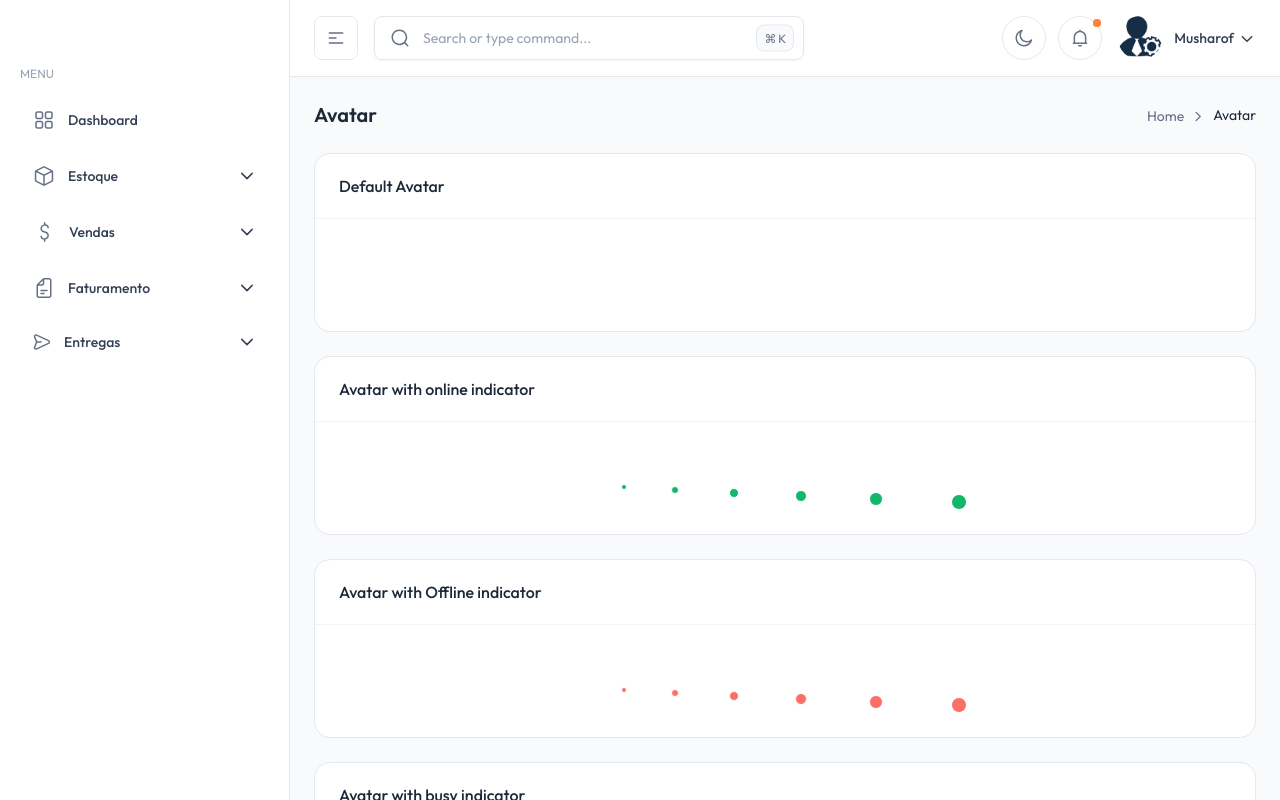
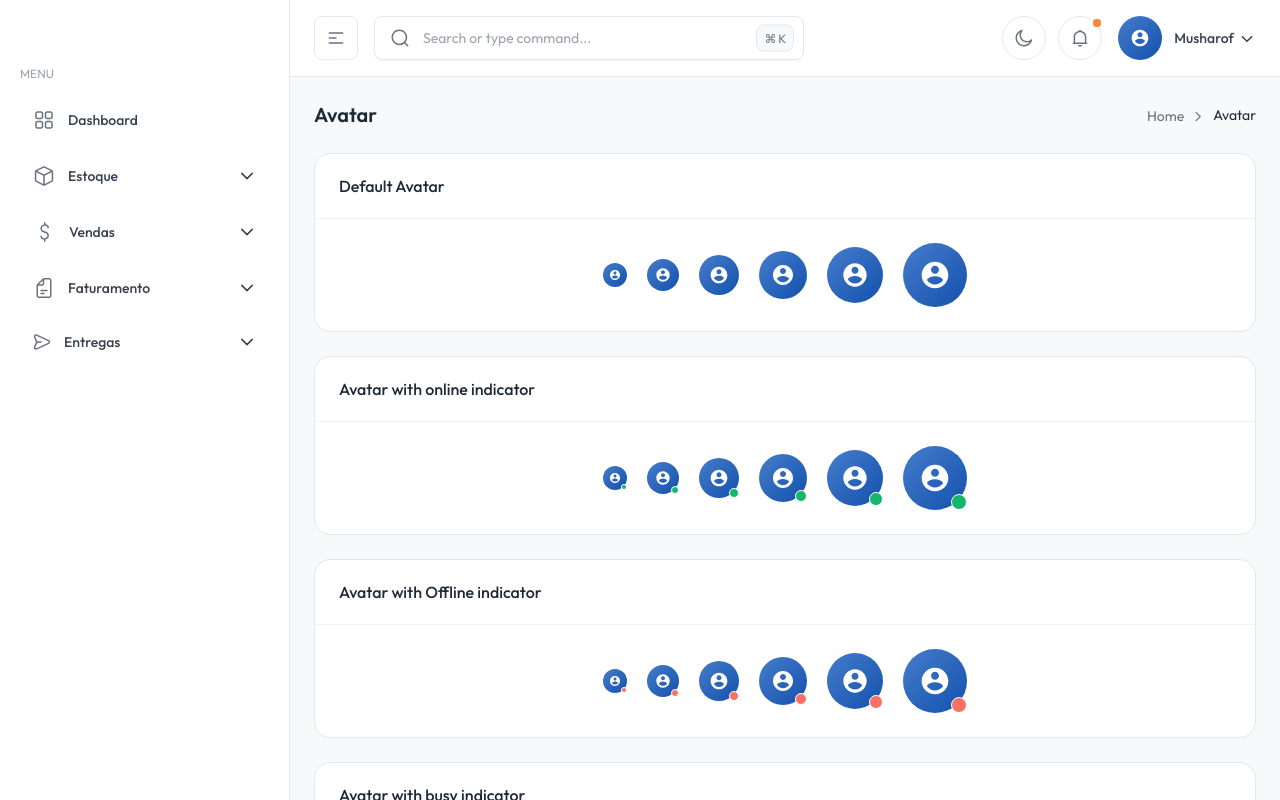
Before and after one commit to ec-univesp/admin-loja-disco, a Next.js app: page /avatars in a window 1280 px wide. Shown: the top 800 px of the page. Built offline with nearby package versions, Linux system fonts and the light colour scheme.

Commit message:
adjust styles and avatar

```diff
--- a/src/app/globals.css
+++ b/src/app/globals.css
@@ -51,32 +51,32 @@
   --color-brand-900: #061050;
   --color-brand-950: #040830;
 
-  --color-blue-light-25: #f5fbff;
-  --color-blue-light-50: #f0f9ff;
-  --color-blue-light-100: #e0f2fe;
-  --color-blue-light-200: #b9e6fe;
-  --color-blue-light-300: #7cd4fd;
-  --color-blue-light-400: #36bffa;
-  --color-blue-light-500: #0ba5ec;
-  --color-blue-light-600: #0086c9;
-  --color-blue-light-700: #026aa2;
-  --color-blue-light-800: #065986;
-  --color-blue-light-900: #0b4a6f;
-  --color-blue-light-950: #062c41;
+  --color-blue-light-25: #f0f6fc;
+  --color-blue-light-50: #e6f1fa;
+  --color-blue-light-100: #cce3f5;
+  --color-blue-light-200: #99c7eb;
+  --color-blue-light-300: #66abe1;
+  --color-blue-light-400: #3390d7;
+  --color-blue-light-500: #1565c0;
+  --color-blue-light-600: #1250ad;
+  --color-blue-light-700: #0e3a9a;
+  --color-blue-light-800: #0a2573;
+  --color-blue-light-900: #061050;
+  --color-blue-light-950: #040830;
 
-  --color-gray-25: #fcfcfd;
-  --color-gray-50: #f9fafb;
-  --color-gray-100: #f2f4f7;
-  --color-gray-200: #e4e7ec;
-  --color-gray-300: #d0d5dd;
-  --color-gray-400: #98a2b3;
-  --color-gray-500: #667085;
-  --color-gray-600: #475467;
-  --color-gray-700: #344054;
-  --color-gray-800: #1d2939;
-  --color-gray-900: #101828;
-  --color-gray-950: #0c111d;
-  --color-gray-dark: #1a2231;
+  --color-gray-25: #fafbfc;
+  --color-gray-50: #f8f9fa;
+  --color-gray-100: #eef2f5;
+  --color-gray-200: #e3e8ef;
+  --color-gray-300: #cdd5e0;
+  --color-gray-400: #9ca3af;
+  --color-gray-500: #6b7280;
+  --color-gray-600: #4b5563;
+  --color-gray-700: #374151;
+  --color-gray-800: #1f2937;
+  --color-gray-900: #111827;
+  --color-gray-950: #030712;
+  --color-gray-dark: #0f1419;
 
   --color-orange-25: #fffaf5;
   --color-orange-50: #fff6ed;
@@ -135,19 +135,19 @@
   --color-theme-purple-500: #7a5af8;
 
   --shadow-theme-md:
-    0px 4px 8px -2px rgba(16, 24, 40, 0.1), 0px 2px 4px -2px rgba(16, 24, 40, 0.06);
+    0px 4px 8px -2px rgba(10, 14, 39, 0.1), 0px 2px 4px -2px rgba(10, 14, 39, 0.06);
   --shadow-theme-lg:
-    0px 12px 16px -4px rgba(16, 24, 40, 0.08), 0px 4px 6px -2px rgba(16, 24, 40, 0.03);
-  --shadow-theme-sm: 0px 1px 3px 0px rgba(16, 24, 40, 0.1), 0px 1px 2px 0px rgba(16, 24, 40, 0.06);
-  --shadow-theme-xs: 0px 1px 2px 0px rgba(16, 24, 40, 0.05);
+    0px 12px 16px -4px rgba(10, 14, 39, 0.08), 0px 4px 6px -2px rgba(10, 14, 39, 0.03);
+  --shadow-theme-sm: 0px 1px 3px 0px rgba(10, 14, 39, 0.1), 0px 1px 2px 0px rgba(10, 14, 39, 0.06);
+  --shadow-theme-xs: 0px 1px 2px 0px rgba(10, 14, 39, 0.05);
   --shadow-theme-xl:
-    0px 20px 24px -4px rgba(16, 24, 40, 0.08), 0px 8px 8px -4px rgba(16, 24, 40, 0.03);
+    0px 20px 24px -4px rgba(10, 14, 39, 0.08), 0px 8px 8px -4px rgba(10, 14, 39, 0.03);
   --shadow-datepicker: -5px 0 0 #262d3c, 5px 0 0 #262d3c;
-  --shadow-focus-ring: 0px 0px 0px 4px rgba(70, 95, 255, 0.12);
+  --shadow-focus-ring: 0px 0px 0px 4px rgba(21, 101, 192, 0.12);
   --shadow-slider-navigation:
     0px 1px 2px 0px rgba(16, 24, 40, 0.1), 0px 1px 3px 0px rgba(16, 24, 40, 0.1);
   --shadow-tooltip:
-    0px 4px 6px -2px rgba(16, 24, 40, 0.05), -8px 0px 20px 8px rgba(16, 24, 40, 0.05);
+    0px 4px 6px -2px rgba(10, 14, 39, 0.05), -8px 0px 20px 8px rgba(10, 14, 39, 0.05);
 
   --drop-shadow-4xl: 0 35px 35px rgba(0, 0, 0, 0.25), 0 45px 65px rgba(0, 0, 0, 0.15);
 
--- a/src/components/header/NotificationDropdown.tsx
+++ b/src/components/header/NotificationDropdown.tsx
@@ -82,7 +82,7 @@ export default function NotificationDropdown() {
               onItemClick={closeDropdown}
               className="flex gap-3 rounded-lg border-b border-gray-100 p-3 px-4.5 py-3 hover:bg-gray-100 dark:border-gray-800 dark:hover:bg-white/5"
             >
-              <div className="relative inline-flex items-center justify-center h-10 w-10 rounded-full bg-gradient-to-br from-primary-400 to-primary-600">
+              <div className="relative inline-flex items-center justify-center h-10 w-10 rounded-full bg-gradient-to-br from-brand-400 to-brand-600">
                 <svg className="h-5 w-5 text-white" fill="currentColor" viewBox="0 0 24 24">
                   <path d="M12 2C6.48 2 2 6.48 2 12s4.48 10 10 10 10-4.48 10-10S17.52 2 12 2zm0 3c1.66 0 3 1.34 3 3s-1.34 3-3 3-3-1.34-3-3 1.34-3 3-3zm0 14.2c-2.5 0-4.71-1.28-6-3.22.03-1.99 4-3.08 6-3.08 1.99 0 5.97 1.09 6 3.08-1.29 1.94-3.5 3.22-6 3.22z" />
                 </svg>
@@ -112,7 +112,7 @@ export default function NotificationDropdown() {
               onItemClick={closeDropdown}
               className="flex gap-3 rounded-lg border-b border-gray-100 p-3 px-4.5 py-3 hover:bg-gray-100 dark:border-gray-800 dark:hover:bg-white/5"
             >
-              <div className="relative inline-flex items-center justify-center h-10 w-10 rounded-full bg-gradient-to-br from-primary-400 to-primary-600">
+              <div className="relative inline-flex items-center justify-center h-10 w-10 rounded-full bg-gradient-to-br from-brand-400 to-brand-600">
                 <svg className="h-5 w-5 text-white" fill="currentColor" viewBox="0 0 24 24">
                   <path d="M12 2C6.48 2 2 6.48 2 12s4.48 10 10 10 10-4.48 10-10S17.52 2 12 2zm0 3c1.66 0 3 1.34 3 3s-1.34 3-3 3-3-1.34-3-3 1.34-3 3-3zm0 14.2c-2.5 0-4.71-1.28-6-3.22.03-1.99 4-3.08 6-3.08 1.99 0 5.97 1.09 6 3.08-1.29 1.94-3.5 3.22-6 3.22z" />
                 </svg>
@@ -143,7 +143,7 @@ export default function NotificationDropdown() {
               className="flex gap-3 rounded-lg border-b border-gray-100 p-3 px-4.5 py-3 hover:bg-gray-100 dark:border-gray-800 dark:hover:bg-white/5"
               href="#"
             >
-              <div className="relative inline-flex items-center justify-center h-10 w-10 rounded-full bg-gradient-to-br from-primary-400 to-primary-600">
+              <div className="relative inline-flex items-center justify-center h-10 w-10 rounded-full bg-gradient-to-br from-brand-400 to-brand-600">
                 <svg className="h-5 w-5 text-white" fill="currentColor" viewBox="0 0 24 24">
                   <path d="M12 2C6.48 2 2 6.48 2 12s4.48 10 10 10 10-4.48 10-10S17.52 2 12 2zm0 3c1.66 0 3 1.34 3 3s-1.34 3-3 3-3-1.34-3-3 1.34-3 3-3zm0 14.2c-2.5 0-4.71-1.28-6-3.22.03-1.99 4-3.08 6-3.08 1.99 0 5.97 1.09 6 3.08-1.29 1.94-3.5 3.22-6 3.22z" />
                 </svg>
@@ -176,7 +176,7 @@ export default function NotificationDropdown() {
               className="flex gap-3 rounded-lg border-b border-gray-100 p-3 px-4.5 py-3 hover:bg-gray-100 dark:border-gray-800 dark:hover:bg-white/5"
               href="#"
             >
-              <div className="relative inline-flex items-center justify-center h-10 w-10 rounded-full bg-gradient-to-br from-primary-400 to-primary-600">
+              <div className="relative inline-flex items-center justify-center h-10 w-10 rounded-full bg-gradient-to-br from-brand-400 to-brand-600">
                 <svg className="h-5 w-5 text-white" fill="currentColor" viewBox="0 0 24 24">
                   <path d="M12 2C6.48 2 2 6.48 2 12s4.48 10 10 10 10-4.48 10-10S17.52 2 12 2zm0 3c1.66 0 3 1.34 3 3s-1.34 3-3 3-3-1.34-3-3 1.34-3 3-3zm0 14.2c-2.5 0-4.71-1.28-6-3.22.03-1.99 4-3.08 6-3.08 1.99 0 5.97 1.09 6 3.08-1.29 1.94-3.5 3.22-6 3.22z" />
                 </svg>
@@ -208,7 +208,7 @@ export default function NotificationDropdown() {
               className="flex gap-3 rounded-lg border-b border-gray-100 p-3 px-4.5 py-3 hover:bg-gray-100 dark:border-gray-800 dark:hover:bg-white/5"
               onItemClick={closeDropdown}
             >
-              <div className="relative inline-flex items-center justify-center h-10 w-10 rounded-full bg-gradient-to-br from-primary-400 to-primary-600">
+              <div className="relative inline-flex items-center justify-center h-10 w-10 rounded-full bg-gradient-to-br from-brand-400 to-brand-600">
                 <svg className="h-5 w-5 text-white" fill="currentColor" viewBox="0 0 24 24">
                   <path d="M12 2C6.48 2 2 6.48 2 12s4.48 10 10 10 10-4.48 10-10S17.52 2 12 2zm0 3c1.66 0 3 1.34 3 3s-1.34 3-3 3-3-1.34-3-3 1.34-3 3-3zm0 14.2c-2.5 0-4.71-1.28-6-3.22.03-1.99 4-3.08 6-3.08 1.99 0 5.97 1.09 6 3.08-1.29 1.94-3.5 3.22-6 3.22z" />
                 </svg>
@@ -238,7 +238,7 @@ export default function NotificationDropdown() {
               onItemClick={closeDropdown}
               className="flex gap-3 rounded-lg border-b border-gray-100 p-3 px-4.5 py-3 hover:bg-gray-100 dark:border-gray-800 dark:hover:bg-white/5"
             >
-              <div className="relative inline-flex items-center justify-center h-10 w-10 rounded-full bg-gradient-to-br from-primary-400 to-primary-600">
+              <div className="relative inline-flex items-center justify-center h-10 w-10 rounded-full bg-gradient-to-br from-brand-400 to-brand-600">
                 <svg className="h-5 w-5 text-white" fill="currentColor" viewBox="0 0 24 24">
                   <path d="M12 2C6.48 2 2 6.48 2 12s4.48 10 10 10 10-4.48 10-10S17.52 2 12 2zm0 3c1.66 0 3 1.34 3 3s-1.34 3-3 3-3-1.34-3-3 1.34-3 3-3zm0 14.2c-2.5 0-4.71-1.28-6-3.22.03-1.99 4-3.08 6-3.08 1.99 0 5.97 1.09 6 3.08-1.29 1.94-3.5 3.22-6 3.22z" />
                 </svg>
@@ -268,7 +268,7 @@ export default function NotificationDropdown() {
               onItemClick={closeDropdown}
               className="flex gap-3 rounded-lg border-b border-gray-100 p-3 px-4.5 py-3 hover:bg-gray-100 dark:border-gray-800 dark:hover:bg-white/5"
             >
-              <div className="relative inline-flex items-center justify-center h-10 w-10 rounded-full bg-gradient-to-br from-primary-400 to-primary-600">
+              <div className="relative inline-flex items-center justify-center h-10 w-10 rounded-full bg-gradient-to-br from-brand-400 to-brand-600">
                 <svg className="h-5 w-5 text-white" fill="currentColor" viewBox="0 0 24 24">
                   <path d="M12 2C6.48 2 2 6.48 2 12s4.48 10 10 10 10-4.48 10-10S17.52 2 12 2zm0 3c1.66 0 3 1.34 3 3s-1.34 3-3 3-3-1.34-3-3 1.34-3 3-3zm0 14.2c-2.5 0-4.71-1.28-6-3.22.03-1.99 4-3.08 6-3.08 1.99 0 5.97 1.09 6 3.08-1.29 1.94-3.5 3.22-6 3.22z" />
                 </svg>
@@ -301,7 +301,7 @@ export default function NotificationDropdown() {
               className="flex gap-3 rounded-lg border-b border-gray-100 p-3 px-4.5 py-3 hover:bg-gray-100 dark:border-gray-800 dark:hover:bg-white/5"
               href="#"
             >
-              <div className="relative inline-flex items-center justify-center h-10 w-10 rounded-full bg-gradient-to-br from-primary-400 to-primary-600">
+              <div className="relative inline-flex items-center justify-center h-10 w-10 rounded-full bg-gradient-to-br from-brand-400 to-brand-600">
                 <svg className="h-5 w-5 text-white" fill="currentColor" viewBox="0 0 24 24">
                   <path d="M12 2C6.48 2 2 6.48 2 12s4.48 10 10 10 10-4.48 10-10S17.52 2 12 2zm0 3c1.66 0 3 1.34 3 3s-1.34 3-3 3-3-1.34-3-3 1.34-3 3-3zm0 14.2c-2.5 0-4.71-1.28-6-3.22.03-1.99 4-3.08 6-3.08 1.99 0 5.97 1.09 6 3.08-1.29 1.94-3.5 3.22-6 3.22z" />
                 </svg>
--- a/src/components/header/UserDropdown.tsx
+++ b/src/components/header/UserDropdown.tsx
@@ -1,5 +1,4 @@
 'use client';
-import Image from 'next/image';
 import Link from 'next/link';
 import React, { useState } from 'react';
 import { Dropdown } from '../ui/dropdown/Dropdown';
@@ -22,8 +21,10 @@ export default function UserDropdown() {
         onClick={toggleDropdown}
         className="dropdown-toggle flex items-center text-gray-700 dark:text-gray-400"
       >
-        <span className="mr-3 h-11 w-11 overflow-hidden rounded-full">
-          <Image width={44} height={44} src="/1.png" alt="User" />
+        <span className="mr-3 inline-flex h-11 w-11 items-center justify-center rounded-full bg-gradient-to-br from-brand-400 to-brand-600">
+          <svg className="h-5 w-5 text-white" fill="currentColor" viewBox="0 0 24 24">
+            <path d="M12 2C6.48 2 2 6.48 2 12s4.48 10 10 10 10-4.48 10-10S17.52 2 12 2zm0 3c1.66 0 3 1.34 3 3s-1.34 3-3 3-3-1.34-3-3 1.34-3 3-3zm0 14.2c-2.5 0-4.71-1.28-6-3.22.03-1.99 4-3.08 6-3.08 1.99 0 5.97 1.09 6 3.08-1.29 1.94-3.5 3.22-6 3.22z" />
+          </svg>
         </span>
 
         <span className="text-theme-sm mr-1 block font-medium">Musharof</span>
--- a/src/components/ui/avatar/Avatar.tsx
+++ b/src/components/ui/avatar/Avatar.tsx
@@ -45,7 +45,7 @@ const Avatar: React.FC<AvatarProps> = ({
   status = 'none',
 }) => {
   return (
-    <div className={`relative inline-flex items-center justify-center rounded-full bg-gradient-to-br from-primary-400 to-primary-600 ${sizeClasses[size]}`}>
+    <div className={`relative inline-flex items-center justify-center rounded-full bg-gradient-to-br from-brand-400 to-brand-600 ${sizeClasses[size]}`}>
       <svg
         className={`${iconSizeClasses[size]} text-white`}
         fill="currentColor"
```
